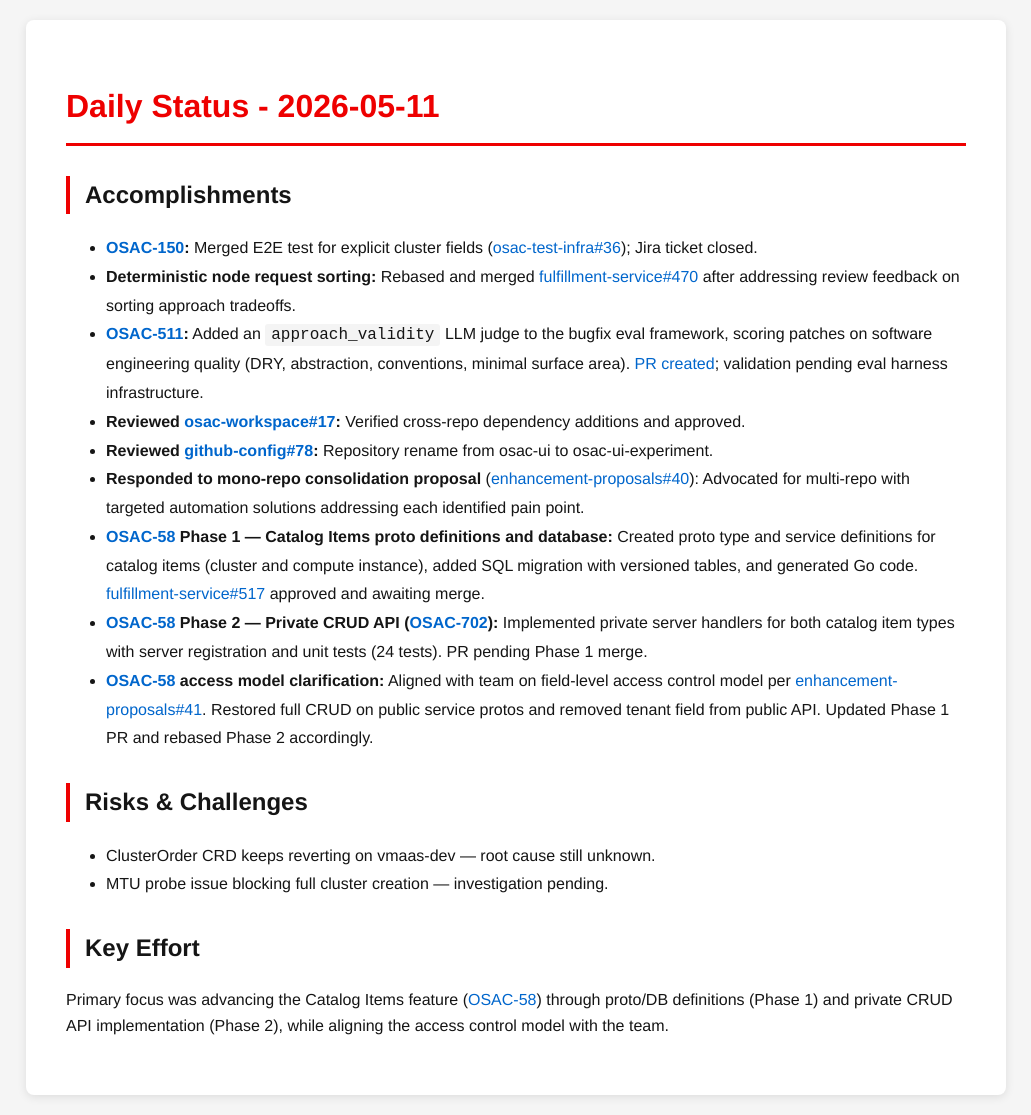
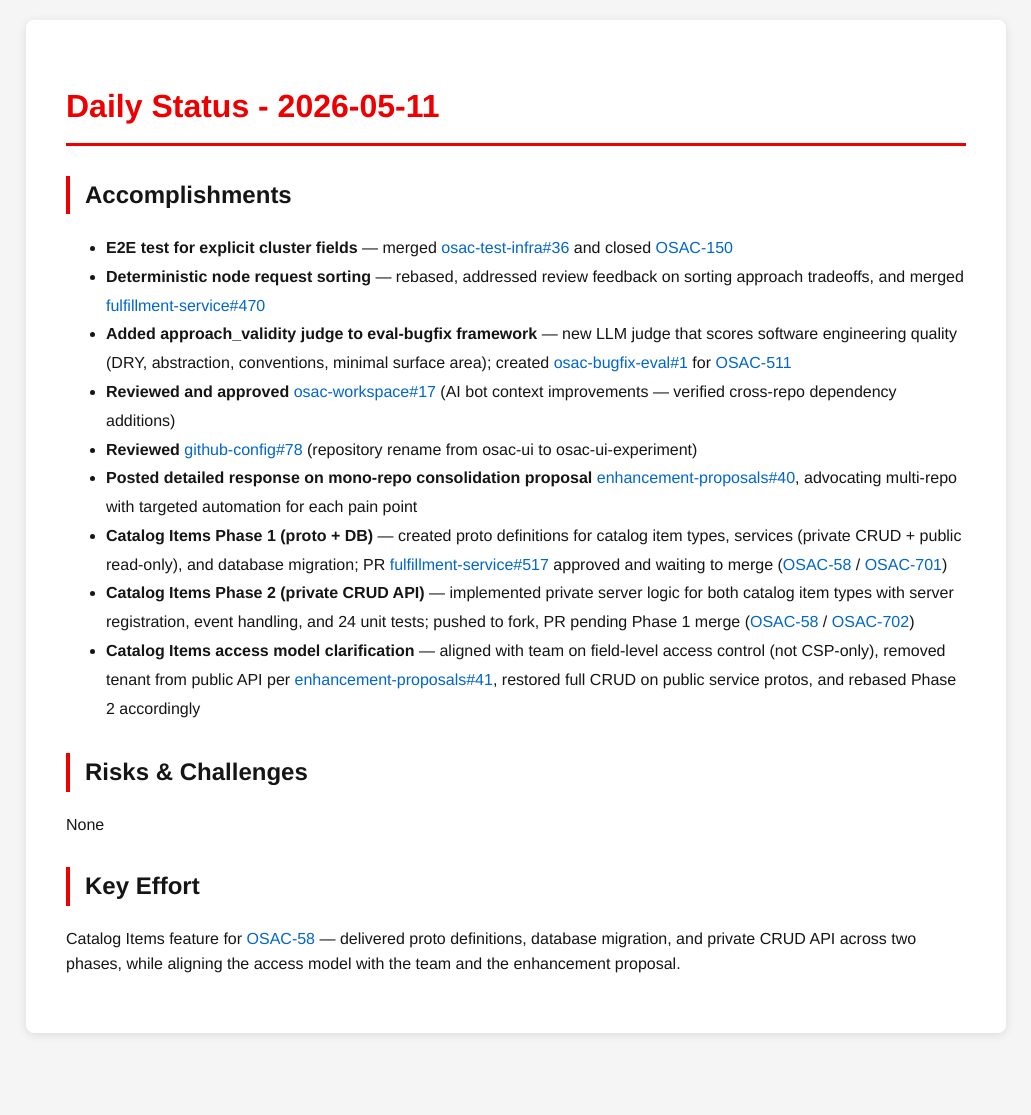
Before and after one commit to tzvatot/daily-status, a Jekyll site: the page built from 2026-05-11.md, in a window 1280 px wide. Shown: the whole page, without its empty margins (124-1155 px from the left). Built offline with Jekyll 4.4.1, drawn with Linux system fonts in a browser that asks for light colours; after the commit the page ends 1053 px from its top, so only the background shows below that.

Commit message:
Daily status update - 2026-05-11

```diff
--- a/2026-05-11.md
+++ b/2026-05-11.md
@@ -7,19 +7,18 @@
 # Daily Status - 2026-05-11
 
 ## Accomplishments
-- **[OSAC-150](https://redhat.atlassian.net/browse/OSAC-150):** Merged E2E test for explicit cluster fields ([osac-test-infra#36](https://github.com/osac-project/osac-test-infra/pull/36)); Jira ticket closed.
-- **Deterministic node request sorting:** Rebased and merged [fulfillment-service#470](https://github.com/osac-project/fulfillment-service/pull/470) after addressing review feedback on sorting approach tradeoffs.
-- **[OSAC-511](https://redhat.atlassian.net/browse/OSAC-511):** Added an `approach_validity` LLM judge to the bugfix eval framework, scoring patches on software engineering quality (DRY, abstraction, conventions, minimal surface area). [PR created](https://github.com/eranco74/osac-bugfix-eval/pull/1); validation pending eval harness infrastructure.
-- **Reviewed [osac-workspace#17](https://github.com/osac-project/osac-workspace/pull/17):** Verified cross-repo dependency additions and approved.
-- **Reviewed [github-config#78](https://github.com/osac-project/github-config/pull/78):** Repository rename from osac-ui to osac-ui-experiment.
-- **Responded to mono-repo consolidation proposal** ([enhancement-proposals#40](https://github.com/osac-project/enhancement-proposals/pull/40)): Advocated for multi-repo with targeted automation solutions addressing each identified pain point.
-- **[OSAC-58](https://redhat.atlassian.net/browse/OSAC-58) Phase 1 — Catalog Items proto definitions and database:** Created proto type and service definitions for catalog items (cluster and compute instance), added SQL migration with versioned tables, and generated Go code. [fulfillment-service#517](https://github.com/osac-project/fulfillment-service/pull/517) approved and awaiting merge.
-- **[OSAC-58](https://redhat.atlassian.net/browse/OSAC-58) Phase 2 — Private CRUD API ([OSAC-702](https://redhat.atlassian.net/browse/OSAC-702)):** Implemented private server handlers for both catalog item types with server registration and unit tests (24 tests). PR pending Phase 1 merge.
-- **[OSAC-58](https://redhat.atlassian.net/browse/OSAC-58) access model clarification:** Aligned with team on field-level access control model per [enhancement-proposals#41](https://github.com/osac-project/enhancement-proposals/pull/41). Restored full CRUD on public service protos and removed tenant field from public API. Updated Phase 1 PR and rebased Phase 2 accordingly.
+- **E2E test for explicit cluster fields** — merged [osac-test-infra#36](https://github.com/osac-project/osac-test-infra/pull/36) and closed [OSAC-150](https://redhat.atlassian.net/browse/OSAC-150)
+- **Deterministic node request sorting** — rebased, addressed review feedback on sorting approach tradeoffs, and merged [fulfillment-service#470](https://github.com/osac-project/fulfillment-service/pull/470)
+- **Added approach_validity judge to eval-bugfix framework** — new LLM judge that scores software engineering quality (DRY, abstraction, conventions, minimal surface area); created [osac-bugfix-eval#1](https://github.com/eranco74/osac-bugfix-eval/pull/1) for [OSAC-511](https://redhat.atlassian.net/browse/OSAC-511)
+- **Reviewed and approved** [osac-workspace#17](https://github.com/osac-project/osac-workspace/pull/17) (AI bot context improvements — verified cross-repo dependency additions)
+- **Reviewed** [github-config#78](https://github.com/osac-project/github-config/pull/78) (repository rename from osac-ui to osac-ui-experiment)
+- **Posted detailed response on mono-repo consolidation proposal** [enhancement-proposals#40](https://github.com/osac-project/enhancement-proposals/pull/40), advocating multi-repo with targeted automation for each pain point
+- **Catalog Items Phase 1 (proto + DB)** — created proto definitions for catalog item types, services (private CRUD + public read-only), and database migration; PR [fulfillment-service#517](https://github.com/osac-project/fulfillment-service/pull/517) approved and waiting to merge ([OSAC-58](https://redhat.atlassian.net/browse/OSAC-58) / [OSAC-701](https://redhat.atlassian.net/browse/OSAC-701))
+- **Catalog Items Phase 2 (private CRUD API)** — implemented private server logic for both catalog item types with server registration, event handling, and 24 unit tests; pushed to fork, PR pending Phase 1 merge ([OSAC-58](https://redhat.atlassian.net/browse/OSAC-58) / [OSAC-702](https://redhat.atlassian.net/browse/OSAC-702))
+- **Catalog Items access model clarification** — aligned with team on field-level access control (not CSP-only), removed tenant from public API per [enhancement-proposals#41](https://github.com/osac-project/enhancement-proposals/pull/41), restored full CRUD on public service protos, and rebased Phase 2 accordingly
 
 ## Risks & Challenges
-- ClusterOrder CRD keeps reverting on vmaas-dev — root cause still unknown.
-- MTU probe issue blocking full cluster creation — investigation pending.
+None
 
 ## Key Effort
-Primary focus was advancing the Catalog Items feature ([OSAC-58](https://redhat.atlassian.net/browse/OSAC-58)) through proto/DB definitions (Phase 1) and private CRUD API implementation (Phase 2), while aligning the access control model with the team.
+Catalog Items feature for [OSAC-58](https://redhat.atlassian.net/browse/OSAC-58) — delivered proto definitions, database migration, and private CRUD API across two phases, while aligning the access model with the team and the enhancement proposal.
```
